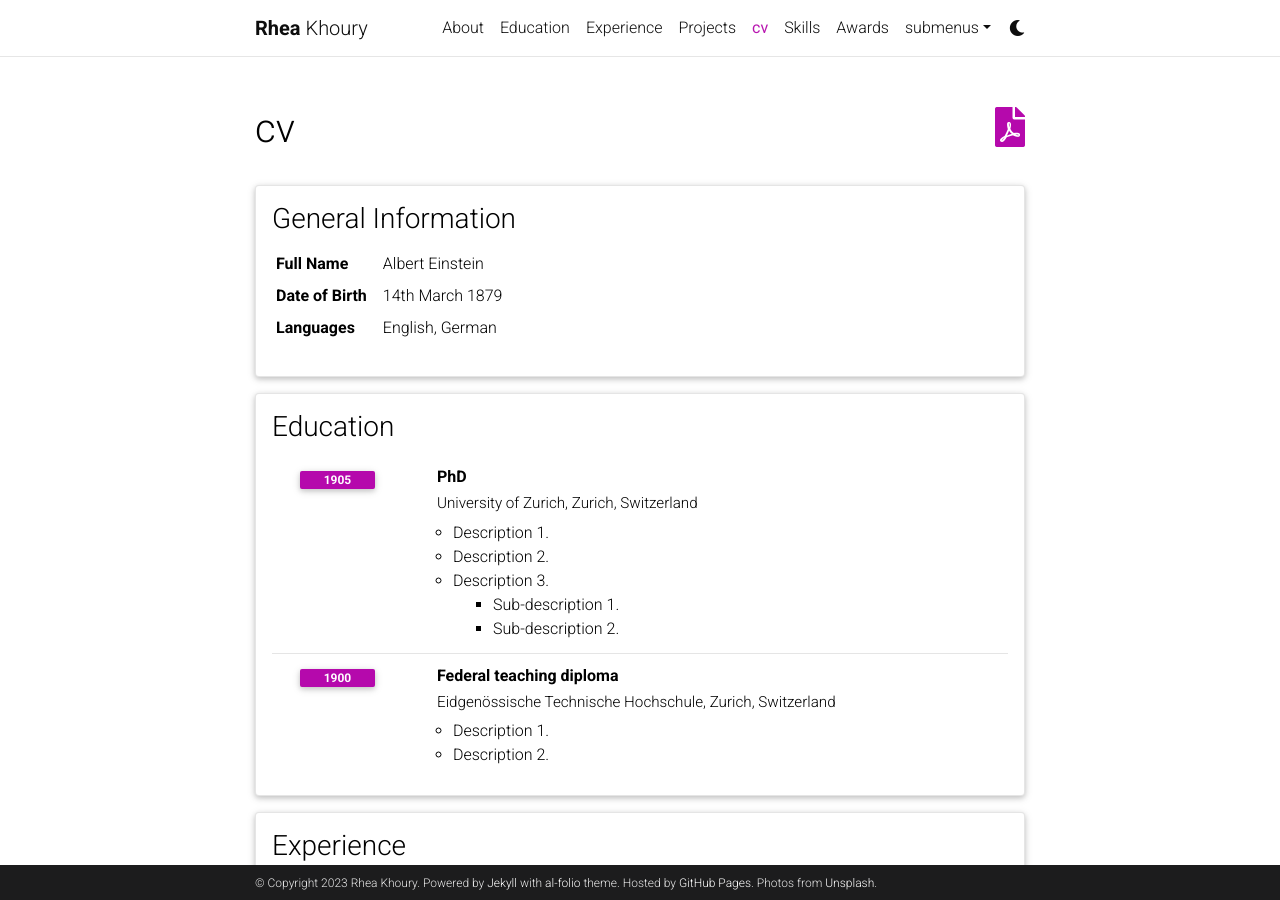
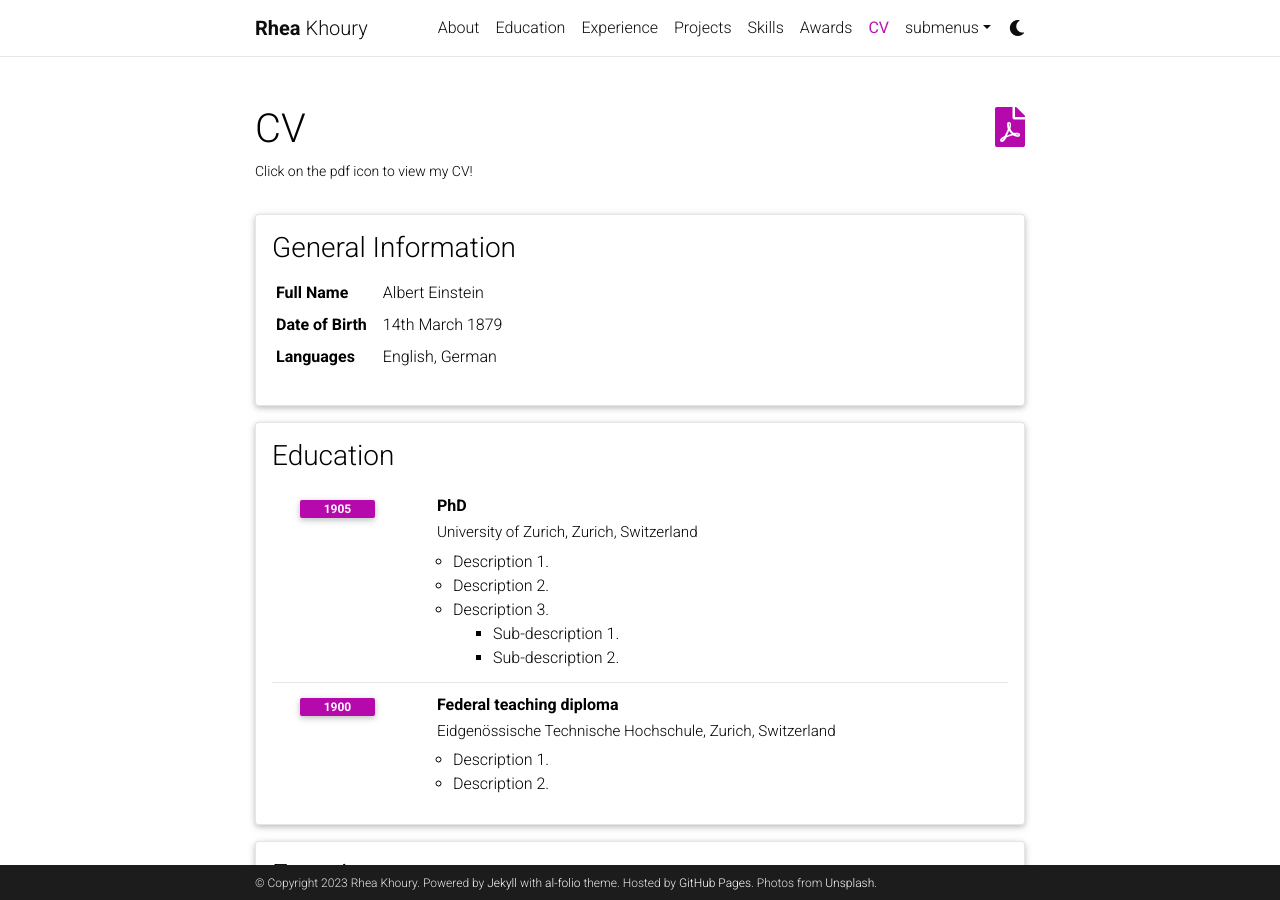
Before and after one commit to rkhoury18/rkhoury18.github.io, a Jekyll site: the page built from _pages/cv.md, in a window 1280 px wide and 900 px high. Built offline with Jekyll 4.4.1, drawn with Linux system fonts in a browser that asks for light colours; comment, search, counter and statistics services are not loaded; a style sheet for code colours, icons or effects is not loaded.

Commit message:
adding cv

```diff
--- a/_pages/cv.md
+++ b/_pages/cv.md
@@ -1,8 +1,9 @@
 ---
 layout: cv
 permalink: /cv/
-title: cv
+title: CV
+description: Click on the pdf icon to view my CV!
 nav: true
-nav_order: 4
-cv_pdf: example_pdf.pdf
+nav_order: 6
+cv_pdf: rhea.pdf
 ---
```
Also changed, not shown: 2 other files.
